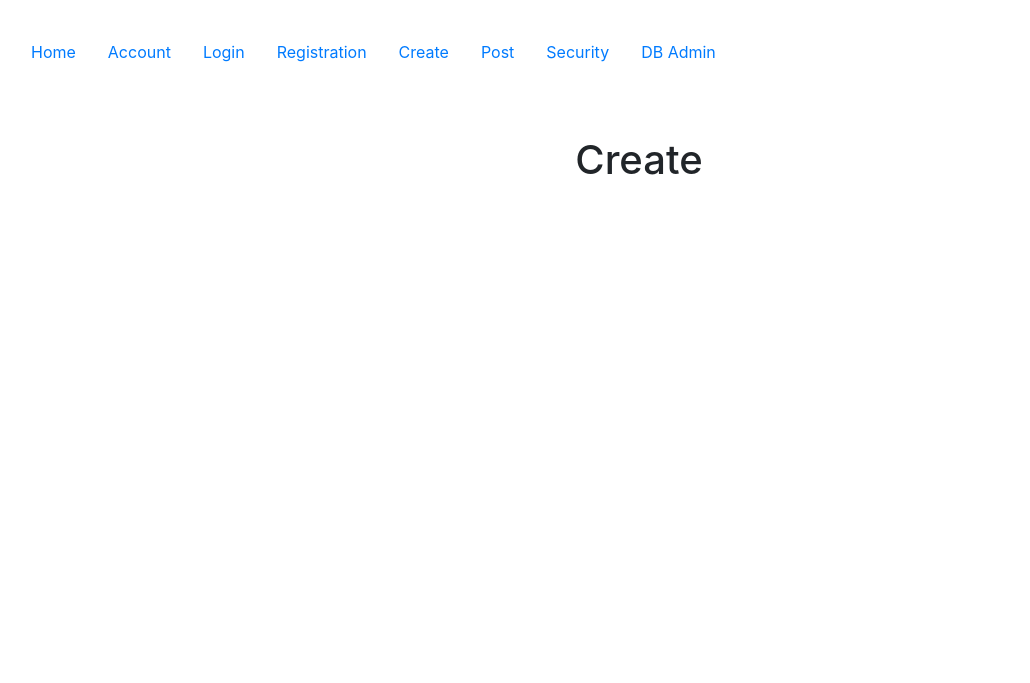
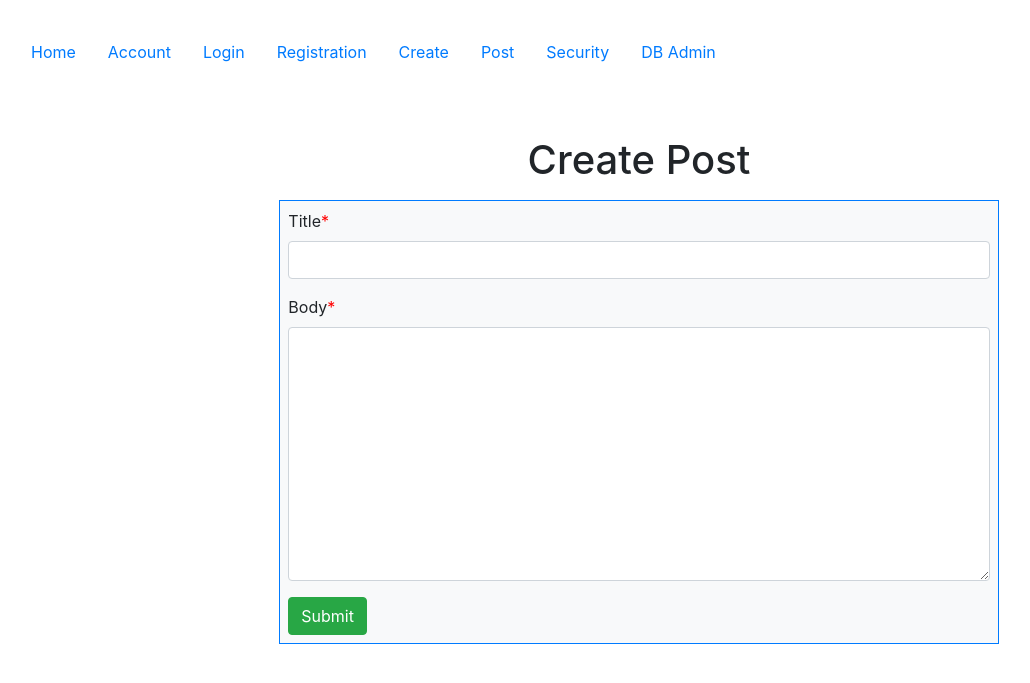
Before and after one commit to joelgriff/2031code, a Flask app: page /create in a window 1280 px wide. Shown: the top 683 px of the page, without its empty margins (1-1031 px from the left). Run offline with Flask 3, Linux system fonts and the light colour scheme.

Commit message:
begin create post (5)

```diff
--- /dev/null
+++ b/posts/forms.py
@@ -0,0 +1,8 @@
+from flask_wtf import FlaskForm
+from wtforms import StringField, TextAreaField, SubmitField
+from wtforms.validators import DataRequired
+
+class PostForm(FlaskForm):
+    title = StringField(validators=[DataRequired()])
+    body = TextAreaField(validators=[DataRequired()])
+    submit = SubmitField()
--- a/posts/views.py
+++ b/posts/views.py
@@ -1,10 +1,24 @@
-from flask import Blueprint, render_template
+from flask import Blueprint, render_template, flash, url_for, redirect
+from config import db, Post
+from posts.forms import PostForm
 
 posts_bp = Blueprint('posts', __name__, template_folder='templates')
 
 @posts_bp.route('/create')
 def create():
-    return render_template('posts/create.html')
+
+    form = PostForm()
+
+    if form.validate_on_submit():
+        new_post = Post(title=form.title.data, body=form.body.data)
+
+        db.session.add(new_post)
+        db.session.commit()
+        flash('Post created', category='success')
+
+        return redirect(url_for('posts.posts'))
+
+    return render_template('posts/create.html', form=form)
 
 @posts_bp.route('/posts')
 def posts():
--- a/templates/posts/create.html
+++ b/templates/posts/create.html
@@ -2,5 +2,31 @@
 
 {% block content %}
     <title>Create</title>
-    <h1>Create</h1>
+    <div class="container">
+    <h1>Create Post</h1>
+    <div class="p-2 row">
+        <div class="col-2"></div>
+        <div class="col-8">
+            <form method="POST">
+                <div class="p-2 bg-light border border-primary" style="text-align: left">
+
+                 {{ form.csrf_token() }}
+                    <div class="form-group">
+                        {{ form.title.label}}<span style="color: red">*</span>
+                        {{ form.title(class="form-control") }}
+                    </div>
+                    <div class="form-group">
+                        {{ form.body.label}}<span style="color: red">*</span>
+                        {{ form.body(class="form-control", rows='10') }}
+                    </div>
+                    <div>
+                        {{ form.submit(class="btn btn-success") }}
+                    </div>
+
+                </div>
+            </form>
+        </div>
+        <div class="col-2"></div>
+    </div>
+</div>
 {% endblock %}
```
